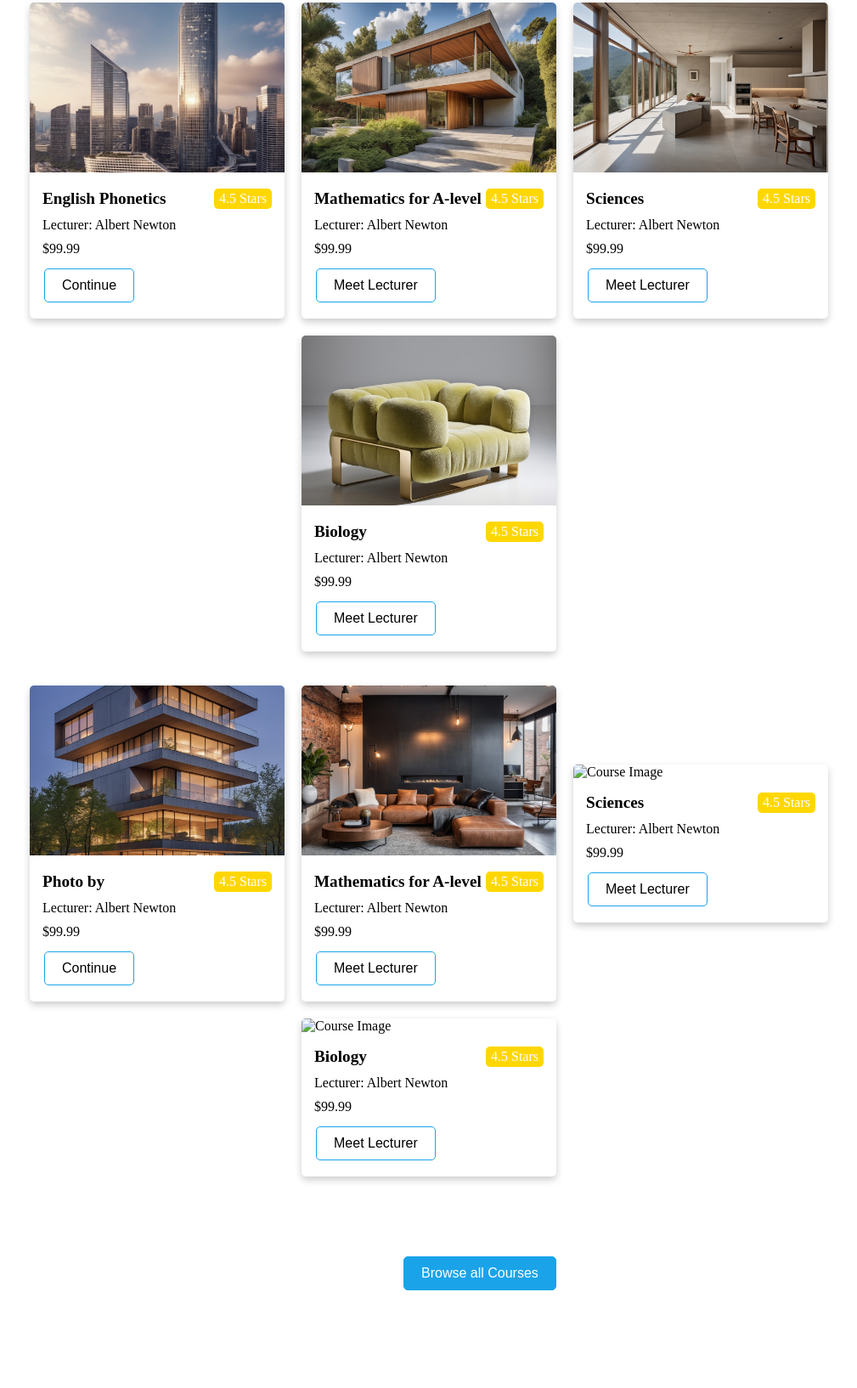
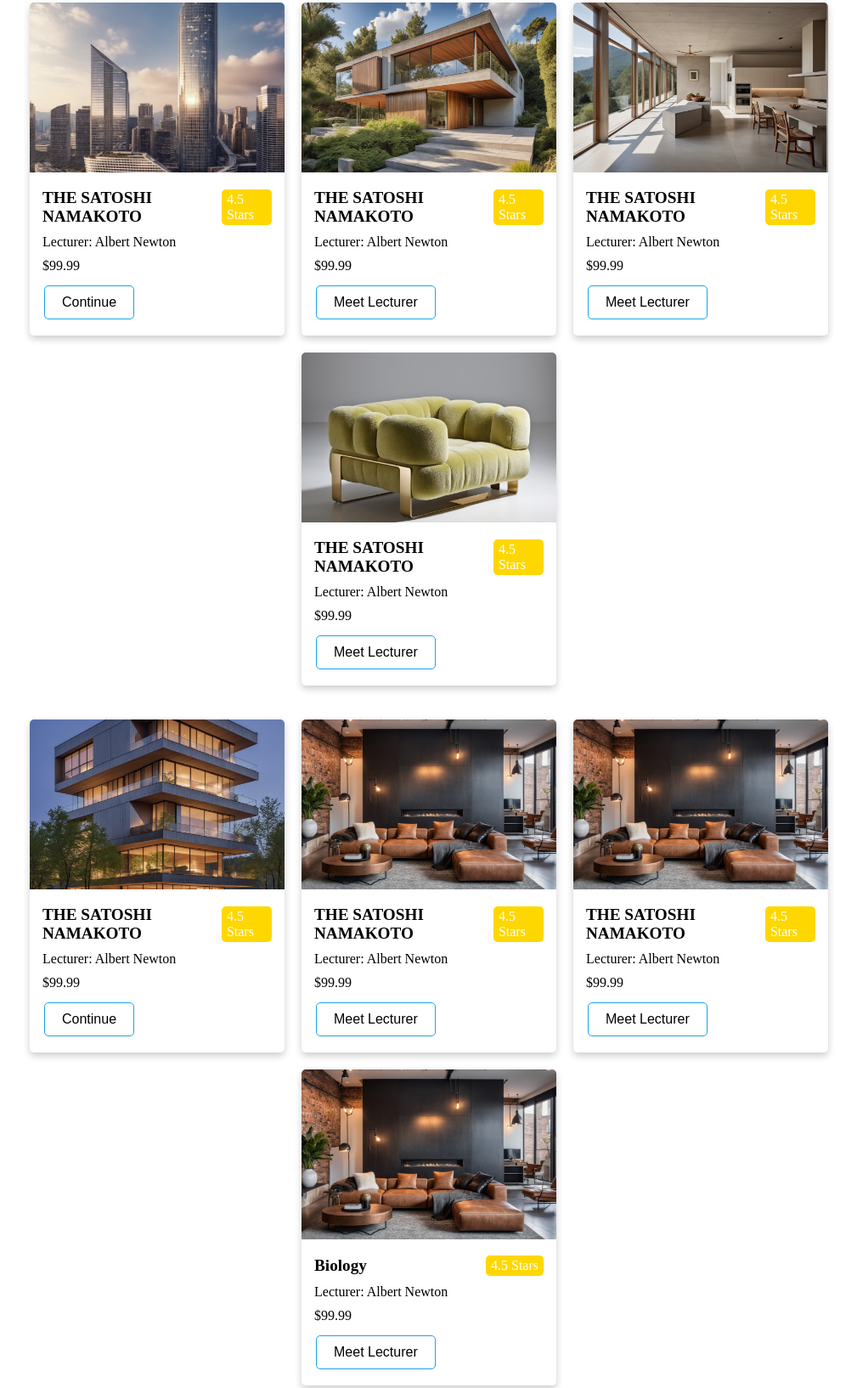
Before and after one commit to direxxi/moyo-s-, a plain HTML site: page showcase.html in a window 1280 px wide. Shown: the part 173-1807 px from the top of the page at 85% size, without its empty margins (135-1144 px from the left). Before the commit the page ends 1692 px from the top, so only its background shows below. Drawn offline with Linux system fonts and the light colour scheme.

Commit message:
Update showcase.html

```diff
--- a/showcase.html
+++ b/showcase.html
@@ -17,7 +17,7 @@
                 <img src="/PHOTO-2024-07-30-21-16-14 2.jpg" alt="Course Image" class="card-image">
                 <div class="card-content">
                     <div class="card-header">
-                        <h2 class="course-title">English Phonetics</h2>
+                        <h2 class="course-title">THE SATOSHI NAMAKOTO</h2>
                         <span class="course-rating">4.5 Stars</span>
                     </div>
                     <p class="course-lecturer">Lecturer: Albert Newton</p>
@@ -29,7 +29,7 @@
                 <img src="/PHOTO-2024-07-30-21-16-14 3.jpg" alt="Course Image" class="card-image">
                 <div class="card-content">
                     <div class="card-header">
-                        <h2 class="course-title">Mathematics for A-level</h2>
+                        <h2 class="course-title">THE SATOSHI NAMAKOTO</h2>
                         <span class="course-rating">4.5 Stars</span>
                     </div>
                     <p class="course-lecturer">Lecturer: Albert Newton</p>
@@ -41,7 +41,7 @@
                 <img src="/PHOTO-2024-07-30-21-16-14 4.jpg" alt="Course Image" class="card-image">
                 <div class="card-content">
                     <div class="card-header">
-                        <h2 class="course-title">Sciences</h2>
+                        <h2 class="course-title">THE SATOSHI NAMAKOTO</h2>
                         <span class="course-rating">4.5 Stars</span>
                     </div>
                     <p class="course-lecturer">Lecturer: Albert Newton</p>
@@ -53,7 +53,7 @@
                 <img src="/PHOTO-2024-07-30-21-16-14 5.jpg" alt="Course Image" class="card-image">
                 <div class="card-content">
                     <div class="card-header">
-                        <h2 class="course-title">Biology</h2>
+                        <h2 class="course-title">THE SATOSHI NAMAKOTO</h2>
                         <span class="course-rating">4.5 Stars</span>
                     </div>
                     <p class="course-lecturer">Lecturer: Albert Newton</p>
@@ -68,7 +68,7 @@
                     <img src="/PHOTO-2024-07-30-21-16-14.jpg" alt="Course Image" class="card-image">
                     <div class="card-content">
                         <div class="card-header">
-                            <h2 class="course-title">Photo by</h2>
+                            <h2 class="course-title">THE SATOSHI NAMAKOTO</h2>
                             <span class="course-rating">4.5 Stars</span>
                         </div>
                         <p class="course-lecturer">Lecturer: Albert Newton</p>
@@ -80,7 +80,7 @@
                     <img src="/PHOTO-2024-07-30-21-16-15.jpg" alt="Course Image" class="card-image">
                     <div class="card-content">
                         <div class="card-header">
-                            <h2 class="course-title">Mathematics for A-level</h2>
+                            <h2 class="course-title">THE SATOSHI NAMAKOTO</h2>
                             <span class="course-rating">4.5 Stars</span>
                         </div>
                         <p class="course-lecturer">Lecturer: Albert Newton</p>
@@ -89,10 +89,10 @@
                     </div>
                 </div>
                 <div class="card">
-                    <img src="/Project/Science Textbook ID.jpg" alt="Course Image" class="card-image">
+                      <img src="/PHOTO-2024-07-30-21-16-15.jpg" alt="Course Image" class="card-image">
                     <div class="card-content">
                         <div class="card-header">
-                            <h2 class="course-title">Sciences</h2>
+                            <h2 class="course-title">THE SATOSHI NAMAKOTO</h2>
                             <span class="course-rating">4.5 Stars</span>
                         </div>
                         <p class="course-lecturer">Lecturer: Albert Newton</p>
@@ -101,7 +101,7 @@
                     </div>
                 </div>
                 <div class="card">
-                    <img src="/Project/Vintage Science Book modern Biology by Moon Mann - Etsy Canada.jpg" alt="Course Image" class="card-image">
+                     <img src="/PHOTO-2024-07-30-21-16-15.jpg" alt="Course Image" class="card-image">
                     <div class="card-content">
                         <div class="card-header">
                             <h2 class="course-title">Biology</h2>
```
